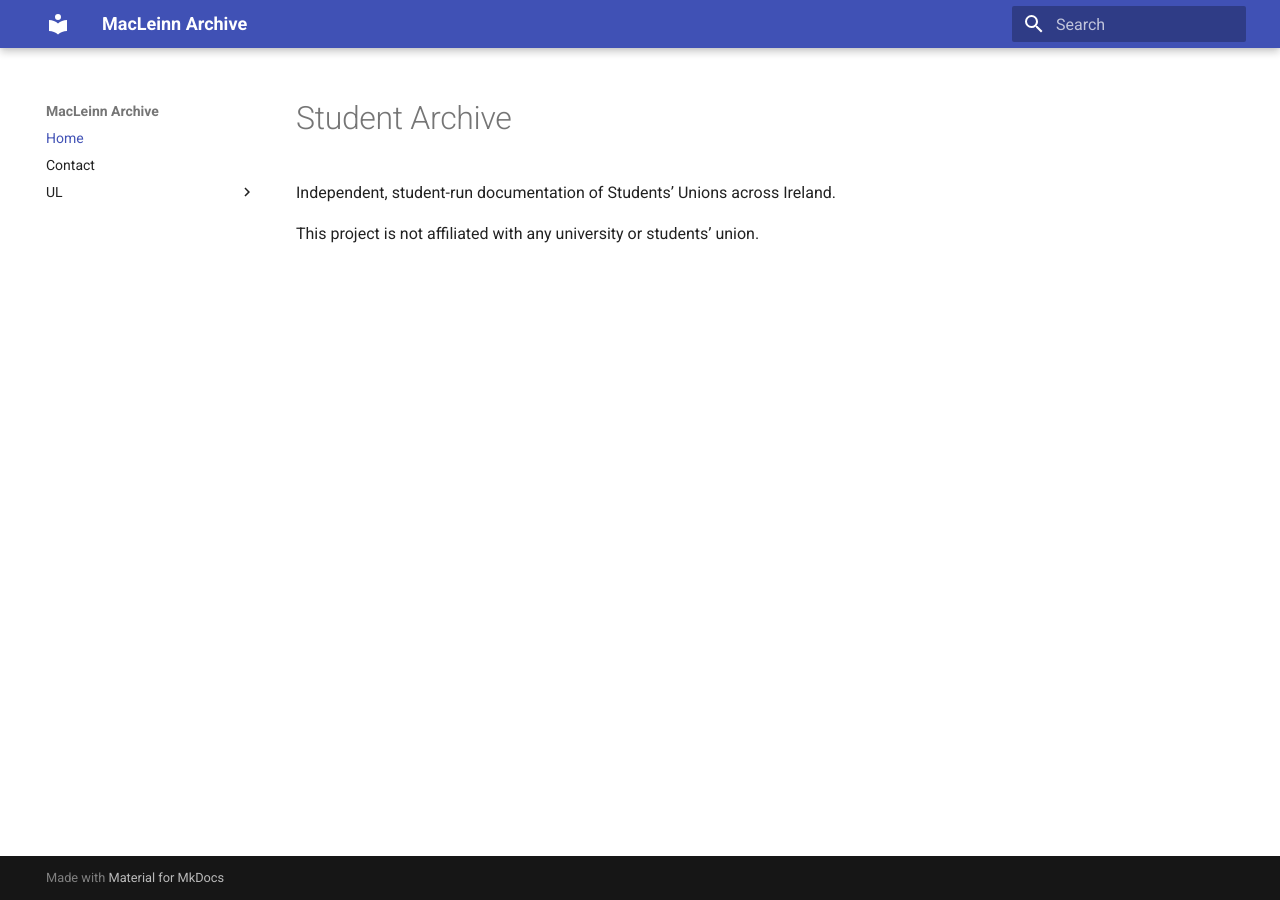
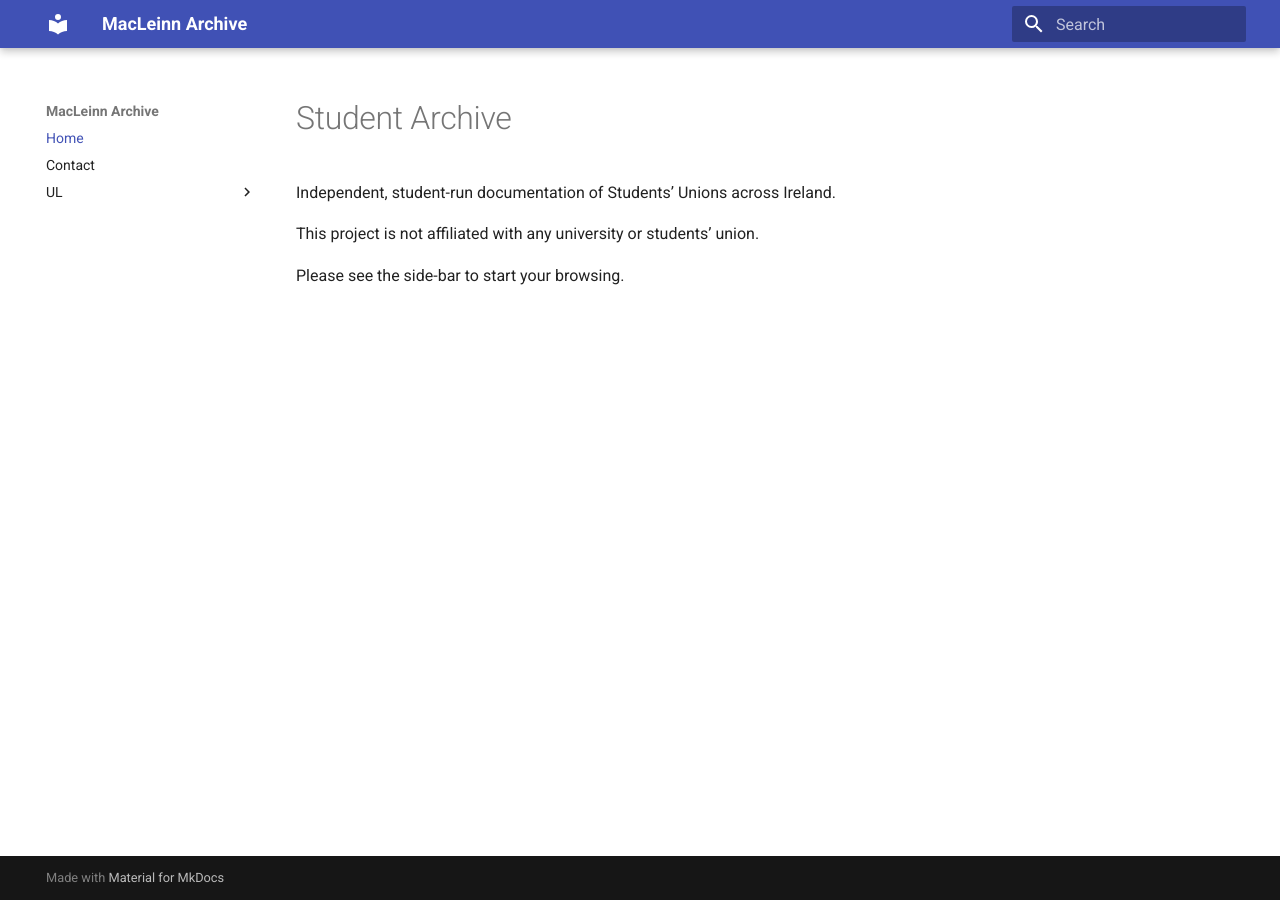
Before and after one commit to omahonye/macleinn_archive, an MkDocs documentation site: the page built from docs/index.md, in a window 1280 px wide. Built offline with MkDocs 1.6.1 and Material for MkDocs 9.7.7, drawn with Linux system fonts in a browser that asks for light colours.

Commit message:
Update index.md

```diff
--- a/docs/index.md
+++ b/docs/index.md
@@ -3,3 +3,5 @@
 Independent, student-run documentation of Students’ Unions across Ireland.
 
 This project is not affiliated with any university or students’ union.
+
+Please see the side-bar to start your browsing.
```
